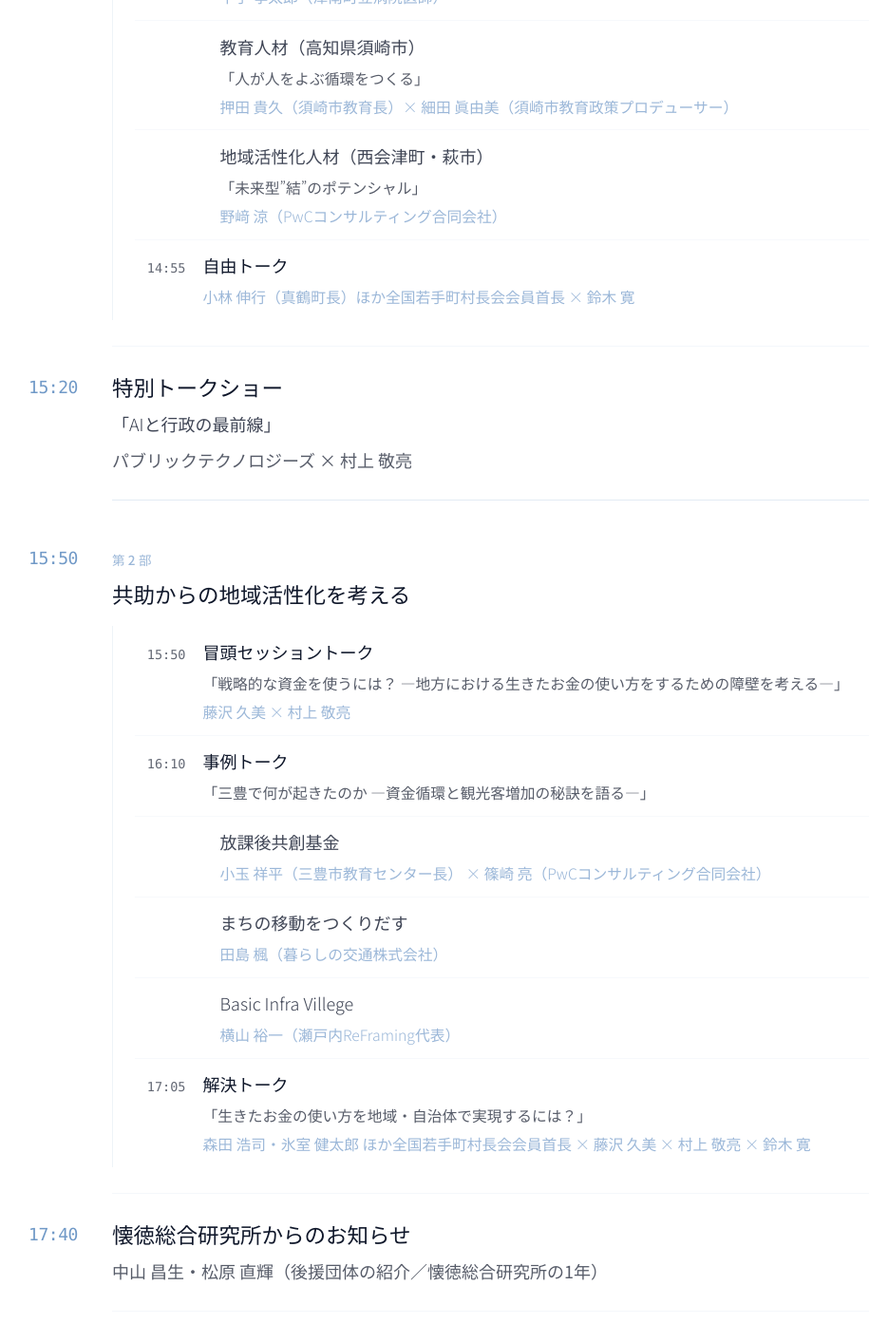
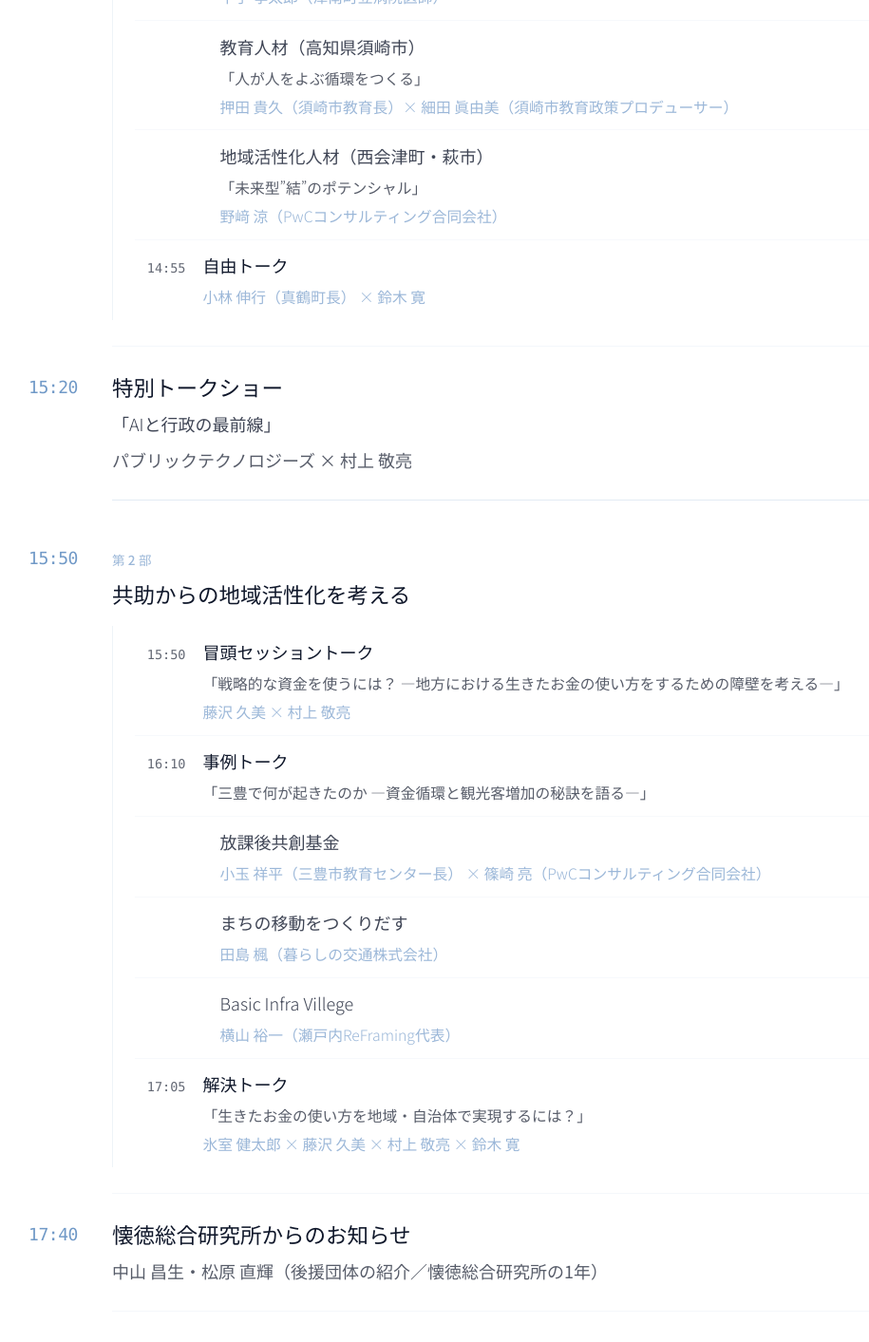
Before and after one commit to LaCall-Gagans-Studio/kaitoku-think-tank, a Next.js app: page / in a window 1280 px wide. Shown: the part 4706-6119 px from the top of the page at 95% size, without its empty margins (162-1077 px from the left). Built offline with nearby package versions, Linux system fonts and the light colour scheme.

Commit message:
Update TimeTable.tsx

```diff
--- a/src/components/features/TimeTable.tsx
+++ b/src/components/features/TimeTable.tsx
@@ -73,7 +73,7 @@ const timetableData: SessionItem[] = [
         time: "14:55",
         text: "自由トーク",
         speakers:
-          "小林 伸行（真鶴町長）ほか全国若手町村長会会員首長 × 鈴木 寛",
+          "小林 伸行（真鶴町長） × 鈴木 寛",
       },
     ],
   },
@@ -124,7 +124,7 @@ const timetableData: SessionItem[] = [
         text: "解決トーク",
         desc: "「生きたお金の使い方を地域・自治体で実現するには？」",
         speakers:
-          "森田 浩司・氷室 健太郎 ほか全国若手町村長会会員首長 × 藤沢 久美 × 村上 敬亮 × 鈴木 寛",
+          "氷室 健太郎 × 藤沢 久美 × 村上 敬亮 × 鈴木 寛",
       },
     ],
   },
```
